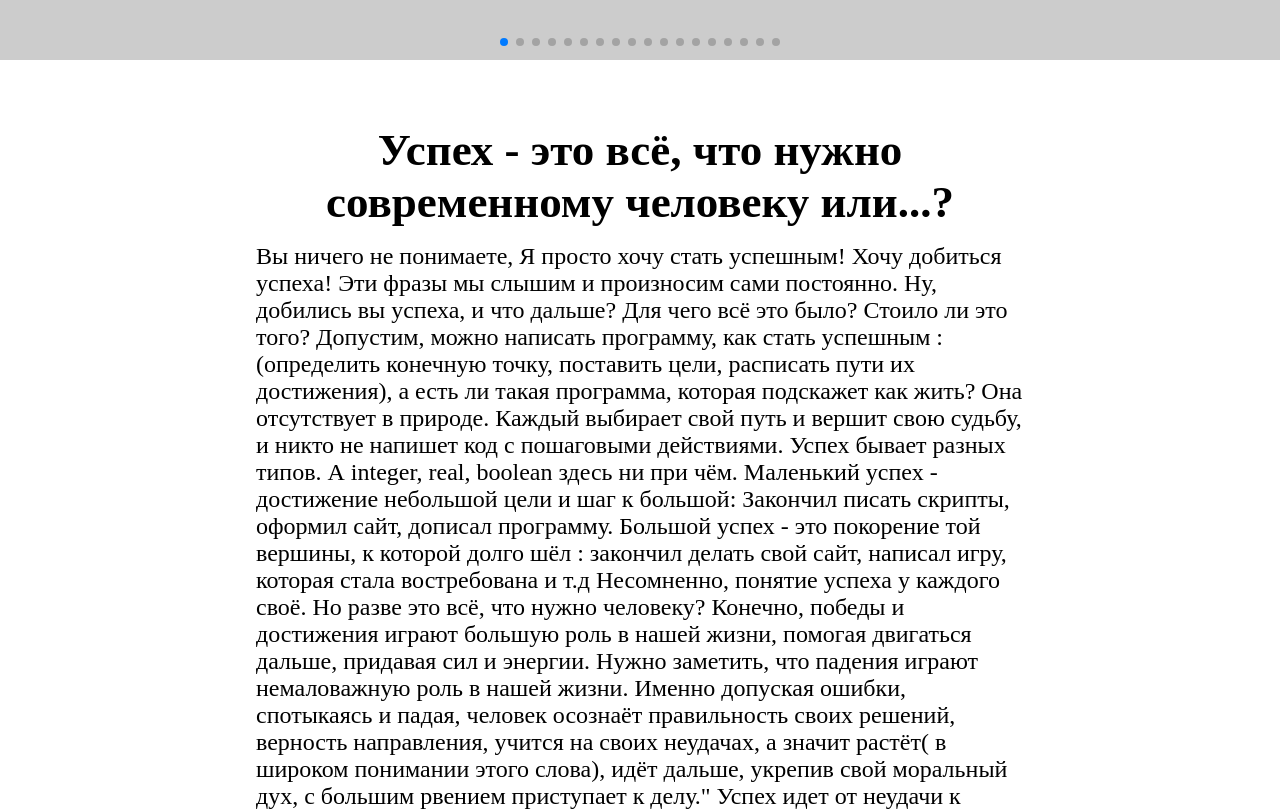
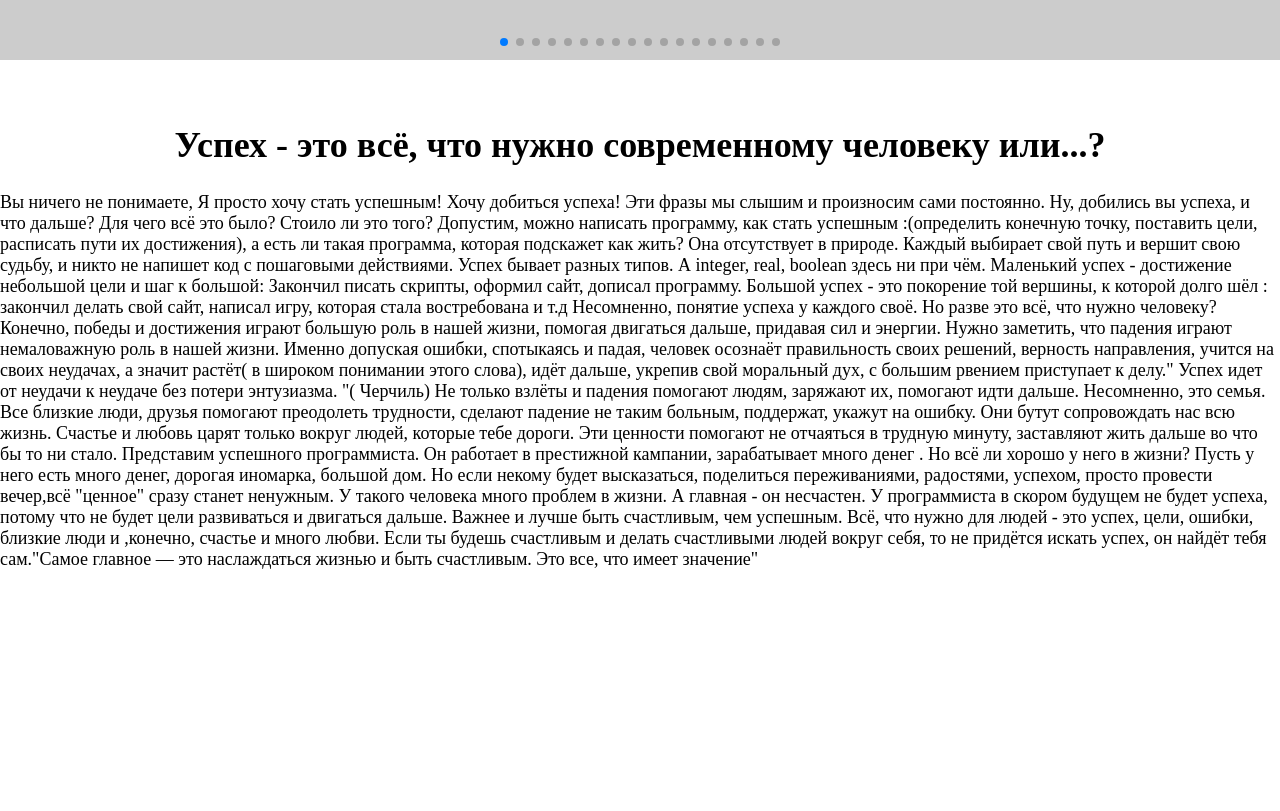
Before and after one commit to ippishio/msu-jrnl, a React (Create React App) app: page / in a window 1280 px wide. Shown: the part 1220-2031 px from the top of the page. Built offline with nearby package versions, Linux system fonts and the light colour scheme.

Commit message:
Rereacting fi

```diff
--- a/src/components/body-t.css
+++ b/src/components/body-t.css
@@ -9,14 +9,14 @@
 
 .t-div{
     margin-top: 5%;
-    width: 60%;
+    width: 100%;
 }
 .t-h{
-    font-size: 30px;
+    font-size: 24px;
     font-weight: bold;
     text-align: center;
 }
 .t-p{
     margin-top: 2%;
-    font-size: 24px;
+    font-size: 18px;
 }
```
Also changed, not shown: 6 other files (tests, documents, lock files or other folders).
